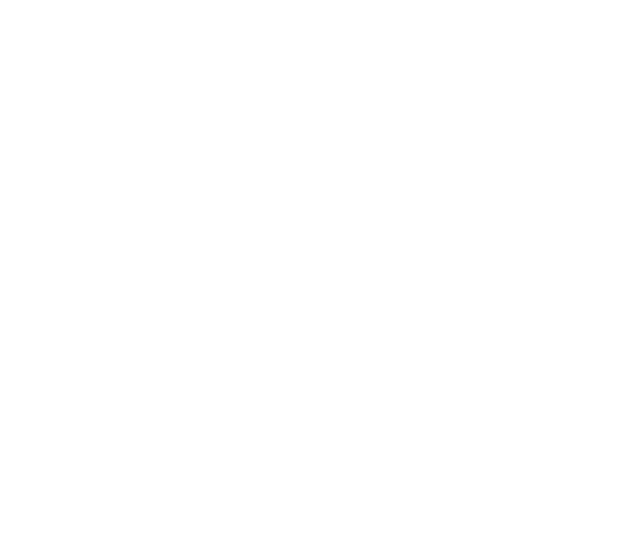
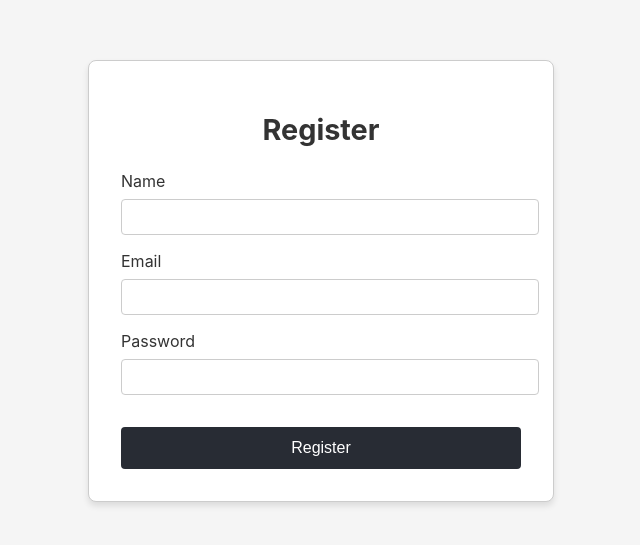
Before and after one commit to Soluciones-IoT-15185-Grupo2/FrontEnd, a React (Create React App) app: page /register in a window 1280 px wide. Before the commit this address had no page. Shown: the part 119-664 px from the top of the page, without its empty margins (319-959 px from the left). Built offline with nearby package versions, Linux system fonts and the light colour scheme.

Commit message:
FEAT: ADD files

```diff
--- a/src/application/router/router.jsx
+++ b/src/application/router/router.jsx
@@ -1,6 +1,7 @@
 import { BrowserRouter, Routes, Route } from "react-router-dom";
 import { Home } from "../../domain/home/Home.jsx";
 import {Login} from "../../domain/login/login.jsx";
+import {Register} from "../../domain/register/register";
 export function MyRoutes() {
     return (
 
@@ -8,6 +9,7 @@
                 <Route path="/" element={<Login />} />
                 <Route path="/home" element={<Home />} />
                 <Route path="/login" element={<Login />} />
+                <Route path="/register" element={<Register />} />
             </Routes>
 
     );
--- a/src/domain/login/login.jsx
+++ b/src/domain/login/login.jsx
@@ -16,6 +16,10 @@
 
     const handlerLoginClick = () => {
         navigate("/home");
+    }
+
+    const handlerRegisterCLick = () => {
+        navigate("/register");
     }
 
     return (
@@ -43,7 +47,7 @@
                     />
                 </div>
                 <button type="submit" className="login-button" onClick={handlerLoginClick}>Login</button>
-                <button type="submit" className="register-button" >Register</button>
+                <button type="submit" className="register-button" onClick={handlerRegisterCLick} >Register</button>
             </form>
         </div>
     );
--- a/src/domain/register/register.css
+++ b/src/domain/register/register.css
@@ -0,0 +1,59 @@
+.register-container {
+    display: flex;
+    justify-content: center;
+    align-items: center;
+    height: 100vh;
+    background-color: #f5f5f5;
+}
+
+.register-form {
+    width: 100%;
+    max-width: 400px;
+    padding: 2rem;
+    border: 1px solid #ccc;
+    border-radius: 8px;
+    background-color: #fff;
+    box-shadow: 0 4px 6px rgba(0, 0, 0, 0.1);
+}
+
+.register-form h1 {
+    margin-bottom: 1.5rem;
+    font-size: 1.8rem;
+    text-align: center;
+    color: #333;
+}
+
+.form-group {
+    margin-bottom: 1rem;
+}
+
+.form-group label {
+    display: block;
+    margin-bottom: 0.5rem;
+    font-size: 1rem;
+    color: #333;
+}
+
+.form-group input {
+    width: 100%;
+    padding: 0.5rem;
+    border: 1px solid #ccc;
+    border-radius: 4px;
+    font-size: 1rem;
+}
+
+.register-button {
+    width: 100%;
+    padding: 0.75rem;
+    background-color: #282c34;
+    color: white;
+    border: none;
+    border-radius: 4px;
+    font-size: 1rem;
+    cursor: pointer;
+    transition: background-color 0.3s;
+}
+
+.register-button:hover {
+    background-color: #61dafb;
+}
--- a/src/domain/register/register.jsx
+++ b/src/domain/register/register.jsx
@@ -0,0 +1,57 @@
+import React, { useState } from "react";
+import "./register.css";
+import { useNavigate } from "react-router-dom";
+
+export function Register() {
+    const [name, setName] = useState("");
+    const [email, setEmail] = useState("");
+    const [password, setPassword] = useState("");
+    const navigate = useNavigate();
+
+    const handleSubmit = (e) => {
+        e.preventDefault();
+        // Simula una llamada a la API para registrar al usuario
+        console.log("Register submitted:", { name, email, password });
+        // Redirige al usuario al login después del registro
+        navigate("/login");
+    };
+
+    return (
+        <div className="register-container">
+            <form className="register-form" onSubmit={handleSubmit}>
+                <h1>Register</h1>
+                <div className="form-group">
+                    <label htmlFor="name">Name</label>
+                    <input
+                        type="text"
+                        id="name"
+                        value={name}
+                        onChange={(e) => setName(e.target.value)}
+                        required
+                    />
+                </div>
+                <div className="form-group">
+                    <label htmlFor="email">Email</label>
+                    <input
+                        type="email"
+                        id="email"
+                        value={email}
+                        onChange={(e) => setEmail(e.target.value)}
+                        required
+                    />
+                </div>
+                <div className="form-group">
+                    <label htmlFor="password">Password</label>
+                    <input
+                        type="password"
+                        id="password"
+                        value={password}
+                        onChange={(e) => setPassword(e.target.value)}
+                        required
+                    />
+                </div>
+                <button type="submit" className="register-button">Register</button>
+            </form>
+        </div>
+    );
+}
```
